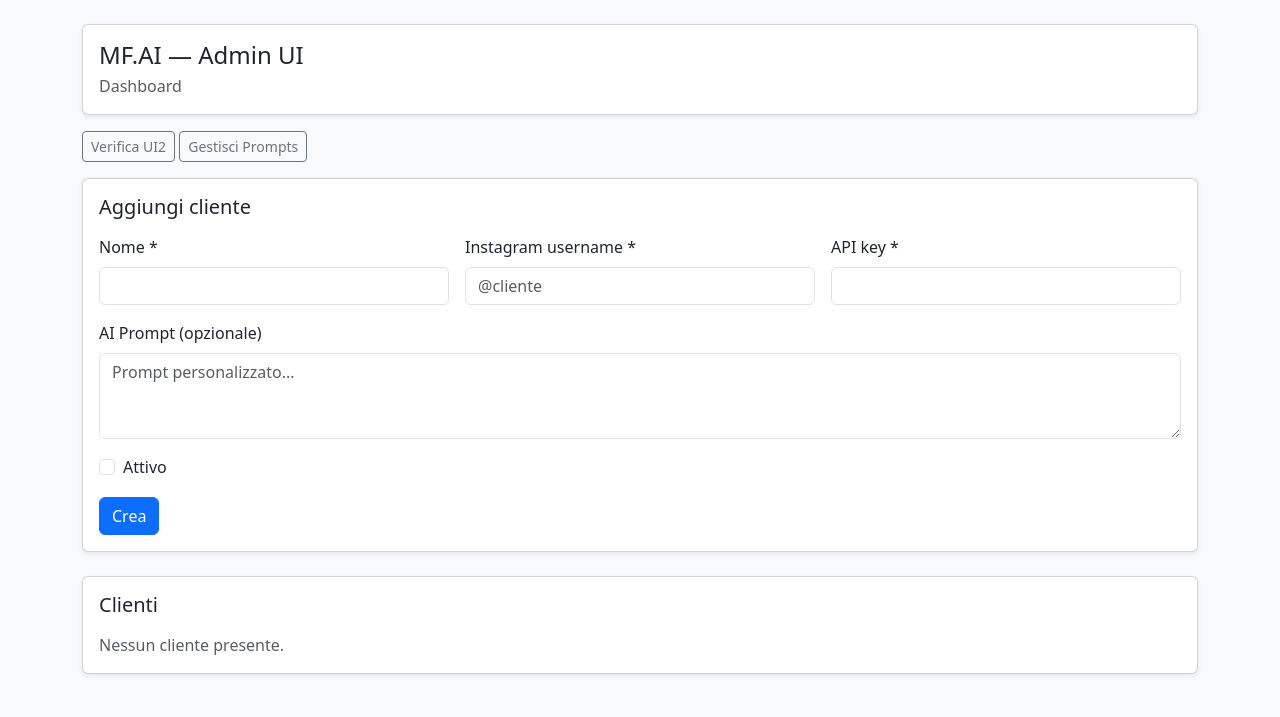
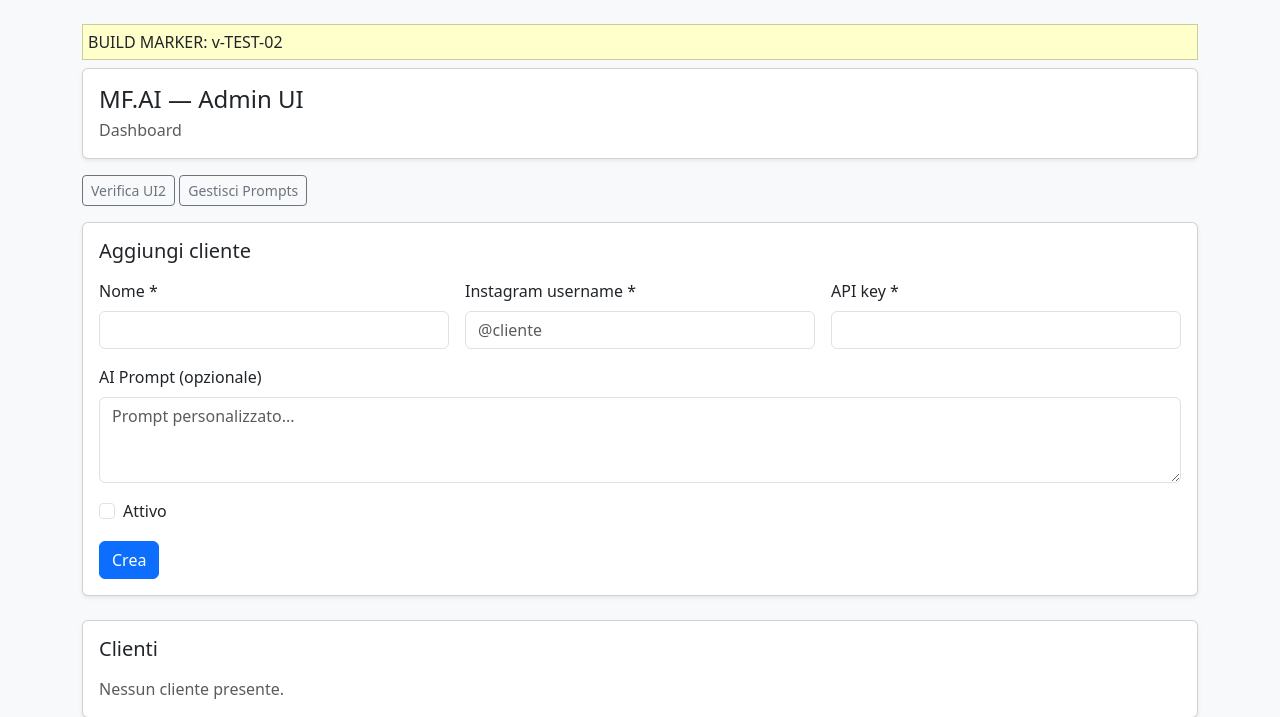
Before and after one commit to mirkofusco/MFAI, a FastAPI app: template app/admin_ui/templates/home.html in a window 1280 px wide. Shown: the part 56-773 px from the top of the page. Run offline with FastAPI, Linux system fonts and the light colour scheme; the template is opened without the code that fills it, so the values that code supplies are empty; parts of the project's set-up code (start-up, migrations or seed data) failed here and were passed over.

Commit message:
UI2: aggiorna home.html con dashboard clienti e marker

```diff
--- a/app/admin_ui/templates/home.html
+++ b/app/admin_ui/templates/home.html
@@ -1,5 +1,9 @@
 {% extends "base.html" %}
 {% block content %}
+<div style="background:#ffc;border:1px solid #cc9;padding:5px;margin-bottom:8px;">
+  BUILD MARKER: v-TEST-02
+</div>
+
 
 <!-- Alert risultato azioni -->
 {% if ok == 'created' %}
```
